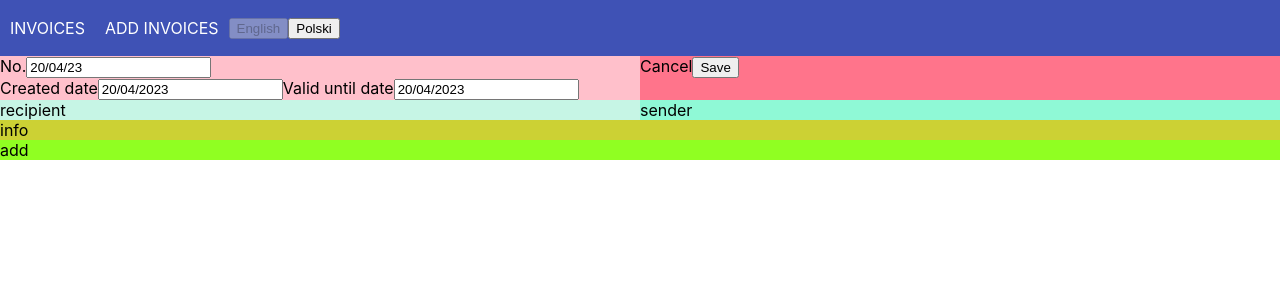
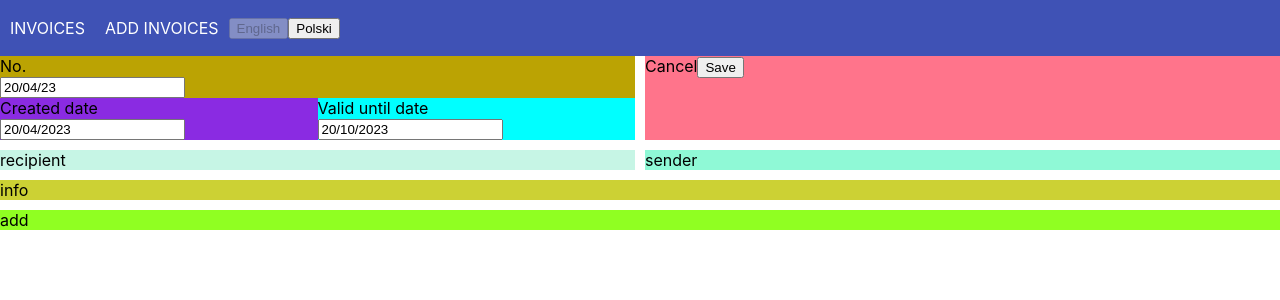
Before and after one commit to sandra-kuczynska/learn-react, a React (Create React App) app: page /invoices in a window 1280 px wide. Shown: the top 300 px of the page. Built offline with nearby package versions, Linux system fonts and the light colour scheme.

Commit message:
Add wrapperNoDates with grid

```diff
--- a/src/pages/invoice.js
+++ b/src/pages/invoice.js
@@ -15,32 +15,35 @@ const Invoice = () => {
   return (
     <div className={styles.grid}>
       <div className={styles.noDates}>
-        <form className="grid__NoAndDates" onSubmit={handleSubmit(onSubmit)}>
-          <div>
+        <form onSubmit={handleSubmit(onSubmit)}>
+          <div className={styles.wrapperNoDates}>
+            <div className={styles.no}>
               <label>No.</label>
+              <br />
               <input
-              className="grid__input-no"
                 defaultValue="20/04/23"
-              {...register("inputNo", { required: true })}
+                {...register("no", { required: true })}
               />
             </div>
 
-          <div>
+            <div className={styles.from}>
               <label>Created date</label>
+              <br />
               <input
-              className="grid__date-from"
                 defaultValue="20/04/2023"
-              {...register("date-from", { required: true })}
+                {...register("from", { required: true })}
               />
+            </div>
+            <div className={styles.to}>
+              <label>Valid until date</label>
+              <br />
+              <input
+                defaultValue="20/10/2023"
+                {...register("to", { required: true })}
+              />
+            </div>
 
-            <label>Valid until date</label>
-            <input
-              className="grid__date-to"
-              defaultValue="20/10/2023"
-              {...register("date-from", { required: true })}
-            />
-
-            {errors.inputNo && <span>This field is required</span>}
+            {errors.no && <span>This field is required</span>}
           </div>
         </form>
       </div>
--- a/src/pages/invoice.module.css
+++ b/src/pages/invoice.module.css
@@ -7,7 +7,7 @@
     "add-item add-item";
   grid-template-columns: 1fr 1fr;
   column-gap: 0px;
-  row-gap: 0px;
+  gap: 10px;
 }
 
 .noDates {
@@ -16,8 +16,28 @@
   grid-area: no-dates;
 }
 
-.grid__input-no {
+.wrapperNoDates {
+  display: grid;
+  grid-template-columns: 1fr 1fr;
+  grid-template-areas:
+    "no no"
+    "from to";
+}
+
+.no {
+  background-color: rgb(187, 163, 3);
+  grid-area: no;
   width: 100%;
+}
+
+.from {
+  background-color: blueviolet;
+  grid-area: from;
+}
+
+.to {
+  background-color: aqua;
+  grid-area: to;
 }
 
 .saveCancel {
```
Lines whose indentation alone changed are shown as unchanged.
